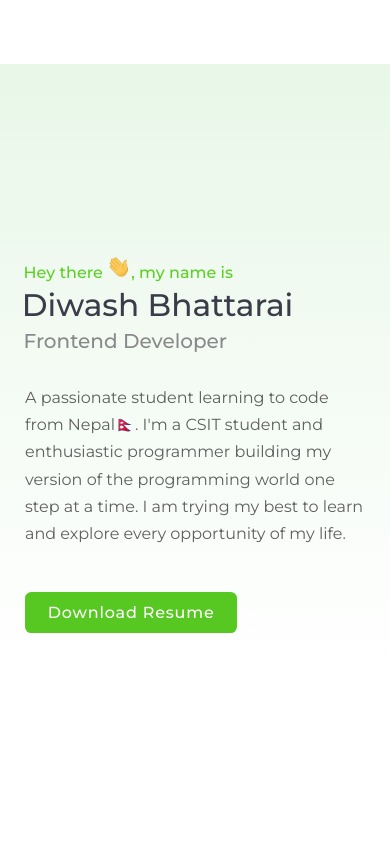
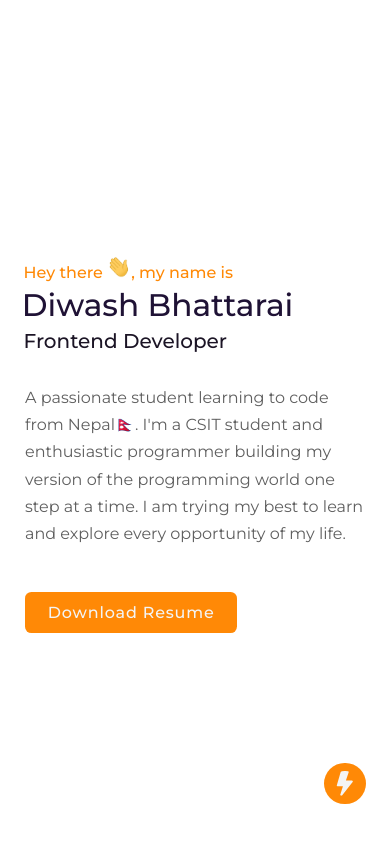
Before and after one commit to diwashbhattarai999/db-portfolio, a React (Create React App) app: page / in a window 390 px wide. Shown: the top 844 px of the page. Built offline with nearby package versions, Linux system fonts and the light colour scheme.

Commit message:
added all sections

```diff
--- a/package.json
+++ b/package.json
@@ -10,6 +10,7 @@
     "react-dom": "^18.2.0",
     "react-icons": "^4.7.1",
     "react-scripts": "5.0.1",
+    "react-scroll": "^1.8.9",
     "web-vitals": "^2.1.4"
   },
   "scripts": {
--- /dev/null
+++ b/src/DarkMode.css
@@ -0,0 +1,55 @@
+.light {
+
+  --bg-primary: #ffffff;
+  --bg-secondary: #ececff;
+  --home-primary: #ffffff;
+
+  --nav-primary: transparent;
+  --nav-secondary: #ffffff1a;
+  --nav-link: #f9f9f9;
+
+  --btn-primary: #ff8906;
+  --btn-text: #f4f4f4;
+
+  --color-primary: #1f1235;
+  --color-secondary: #1b1425;
+  --color-tertiary: #1b1325;
+  --color-quaternary: #5f5f5f;
+
+  --color-white: #ffffff;
+  --color-white-secondary: #f1f1f1;
+  --color-white-tertiary: #fafafa;
+
+  --color-highlight: #ff8906;
+
+  --box-shadow: 1px 1px 10px rgba(173, 173, 175, 0.2);
+  --box-shadow-hover: 1px 1px 10px rgba(173, 173, 175, 0.6);
+}
+
+.dark {
+
+  --bg-primary:  #0f121a;
+  --bg-secondary: #1b1b23;
+  --home-primary: #0f121a;
+
+  --nav-primary: transparent;
+  --nav-secondary: #ffffff1a;
+  --nav-link: #1b1b23;
+
+  --btn-primary: #ff961d;
+  --btn-text: #fffffe;
+
+  --color-primary: #fdfdfc;
+  --color-secondary: #9c9da8;
+  --color-tertiary: #444444;
+  --color-quaternary: #a7a9be;
+
+  --color-white: #171c28;
+  --color-white-secondary: #f1f1f1;
+  --color-white-tertiary: #171720;
+
+  --color-highlight: #ff961d;
+
+  --box-shadow: 1px 1px 10px rgba(62, 62, 83, 0.2);
+  --box-shadow-hover: 1px 1px 10px rgba(36, 36, 51, 0.6);
+}
--- a/src/components/experience/Eskills.jsx
+++ b/src/components/experience/Eskills.jsx
@@ -4,7 +4,7 @@ const Eskills = ({ skill, skillImg }) => {
   return (
     <div>
       <article className="experience__skills-details">
-        <AiFillCheckCircle />
+        <AiFillCheckCircle className="skill-check"/>
         <div className="experience__skills-img">{skillImg}</div>
         <h4>{skill}</h4>
       </article>
--- a/src/components/experience/Experience.css
+++ b/src/components/experience/Experience.css
@@ -58,6 +58,10 @@
   height: 1.4rem;
 }
 
+.experience__info-container .skill-check{
+  color: var(--color-tertiary);
+}
+
 /* =============== MEDIA QUERIES(MEDIUM DEVICES) =============== */
 @media screen and (max-width: 1024px) {
   .experience__info h1 {
--- a/src/components/footer/Footer.css
+++ b/src/components/footer/Footer.css
@@ -3,7 +3,7 @@
   flex-direction: column;
   align-items: center;
   justify-content: center;
-  background-color: var(--color-white-secondary);
+  background-color: var(--color-white-tertiary);
   padding: 2rem 0 1rem 0;
   width: 100%;
 }
--- a/src/components/footer/Footer.jsx
+++ b/src/components/footer/Footer.jsx
@@ -2,6 +2,7 @@ import React, { useState } from "react";
 import "./Footer.css";
 import { BsGithub, BsInstagram, BsLinkedin } from "react-icons/bs";
 import { IoMdRocket } from "react-icons/io";
+import { animateScroll as Scroll } from "react-scroll";
 
 const Footer = () => {
   const [top, setTop] = useState(false);
@@ -43,7 +44,7 @@ const Footer = () => {
           </a>
         </li>
       </div>
-      <h2>
+      <h2 onClick={() => Scroll.scrollToTop()}>
         <a
           href="#home"
           onMouseEnter={handleMouseEnter}
--- a/src/components/nav/Nav.css
+++ b/src/components/nav/Nav.css
@@ -104,7 +104,7 @@
     right: 0;
     top: 0;
     flex-direction: column;
-    background-color: var(--color-white);
+    background-color: var(--nav-link);
     padding: 6rem 4rem;
     min-height: 100vh;
     max-height: 100vh;
--- a/src/components/nav/Nav.jsx
+++ b/src/components/nav/Nav.jsx
@@ -4,6 +4,7 @@ import { CgMenuRight } from "react-icons/cg";
 import { RxCross2 } from "react-icons/rx";
 import CV from "../../assets/DiwashCv.pdf";
 import { BsGithub, BsInstagram, BsLinkedin } from "react-icons/bs";
+import { Link } from "react-scroll";
 
 const Nav = ({ contentRef }) => {
   const [showNavbar, setShowNavbar] = useState(true);
@@ -40,10 +41,10 @@ const Nav = ({ contentRef }) => {
               setShowNavbar(true);
             }
             navRef.current.style.boxShadow = "1px 1px 10px #7070701a";
-            navRef.current.style.backgroundColor = "#ffffff1a";
+            navRef.current.style.backgroundColor = "var(--nav-secondary)";
           } else {
             navRef.current.style.boxShadow = "";
-            navRef.current.style.backgroundColor = "#e8f7e8";
+            navRef.current.style.backgroundColor = "var(--nav-primary)";
           }
 
           setLastScrollY(window.scrollY);
@@ -81,15 +82,15 @@ const Nav = ({ contentRef }) => {
       ref={navRef}
       className={`nav__container  ${showNavbar ? "active" : "hidden"}`}
     >
-      <a
-        href="#home"
+      <Link
+        to="home"
         className="nav__logo"
         onClick={() => {
           setNavActive("#home");
         }}
       >
         DB
-      </a>
+      </Link>
       <div className={`nav__links ${!menuIcon && "nav__close"}`} ref={linkRef}>
         <a
           href="#about"
--- a/src/components/portfolio/Portfolio.css
+++ b/src/components/portfolio/Portfolio.css
@@ -54,7 +54,7 @@
   border-radius: var(--border-radius);
   z-index: 2;
   mix-blend-mode: screen;
-  opacity: 0.5;
+  opacity: 0.2;
 }
 
 .project__img img {
@@ -75,7 +75,7 @@
 }
 
 .project__details p {
-  background: var(--nav-primary);
+  background: var(--bg-secondary);
   border-radius: 0.4rem;
   box-shadow: var(--box-shadow);
   padding: 0.6rem;
@@ -143,7 +143,7 @@
   }
 
   .project__details h3{
-    color: var(--color-white);
+    color: var(--color-white-secondary);
   }
 
   .project__details p {
--- a/src/components/social/RightSocial.js
+++ b/src/components/social/RightSocial.js
@@ -1,9 +1,13 @@
 import { useEffect, useState } from "react";
 import { BsLightningFill } from "react-icons/bs";
 import "./Social.css";
+import "../../DarkMode.css";
 
 const RightSocial = () => {
   const [scroll, setScroll] = useState(false);
+  const [darkMode, setDarkMode] = useState("light");
+
+  /* ========== SCROLL DOWN AND UP ========== */
 
   useEffect(() => {
     const handleScroll = () => {
@@ -14,12 +18,24 @@ const RightSocial = () => {
     window.addEventListener("scroll", handleScroll);
   });
   const href = scroll ? "#" : "#about";
+  /* ========== END SCROLL DOWN AND UP ========== */
+
+  /* ========== DARK MODE ========== */
+  document.body.className = darkMode;
+  const handleClick = () => {
+    darkMode === "light" ? setDarkMode("dark") : setDarkMode("light");
+  };
+
+  /* ========== END DARK MODE ========== */
 
   return (
     <div className="social__container social__right">
       <div className="social__line"></div>
 
-      <BsLightningFill className="dark__mode social__link" />
+      <BsLightningFill
+        className="dark__mode social__link"
+        onClick={handleClick}
+      />
       <a href={href} className="scroll__down">
         {scroll ? "Scroll Up" : "Scroll Down"}
       </a>
--- a/src/components/social/Social.css
+++ b/src/components/social/Social.css
@@ -17,7 +17,6 @@
   height: 2rem;
   background-color: var(--color-tertiary);
 }
-
 
 /* ====================  Social left ==================== */
 .social__left {
@@ -63,6 +62,30 @@
 /* =============== MEDIA QUERIES(SMALL DEVICES) =============== */
 @media screen and (max-width: 768px) {
   .social__container {
+    /* background-color: var(--color-highlight); */
+    right: 2rem;
+    bottom: 0;
+    top: 90%;
+    padding: 0.2rem;
+  }
+
+  .social__left,
+  .social__line,
+  .scroll__down {
     display: none;
   }
+
+  .dark__mode {
+    background-color: var(--color-highlight);
+    width: 2.6rem;
+    height: 2.6rem;
+    border-radius: 50%;
+    padding: .5rem;
+    color: var(--btn-text);
+  }
+  .dark__mode:hover{
+    color: var(--color-primary);
+    background-color: transparent;
+    border: 2px solid var(--btn-primary);
+  }
 }
--- a/src/index.css
+++ b/src/index.css
@@ -10,33 +10,11 @@
   text-decoration: none;
 }
 
-
 :root {
-  --bg-primary: #ffffff;
-  --home-primary: linear-gradient(
-    180deg,
-    #e8f7e8 0%,
-    rgba(255, 255, 255, 0) 80%
-  );
-  --nav-primary: #e8f7e8;
-  --btn-primary: #56c821;
-
-  --color-primary: #3b3c49;
-  --color-secondary: #89898c;
-  --color-tertiary: #adadaf;
-  --color-quaternary: #5f5f5f;
-  --color-white: #ffffff;
-  --color-white-secondary: #f1f1f1;
-  --color-white-tertiary: #fafafa;
-  --color-highlight: #5ad023;
-
   --nav-height: 4rem;
   --nav-shadow: 0 0 10px 10px #7070701a;
 
   --border-radius: 4px;
-
-  --box-shadow: 1px 1px 10px rgba(173, 173, 175, 0.2);
-  --box-shadow-hover: 1px 1px 10px rgba(173, 173, 175, 0.6);
 
   --font-xs: 16px;
   --font-sm: 18px;
@@ -100,7 +78,7 @@ h3 {
   color: var(--color-secondary);
 }
 
-h5{
+h5 {
   color: var(--color-highlight);
 }
 
@@ -117,7 +95,6 @@ section {
   padding: 100px 0;
   max-width: 1000px;
 }
-
 
 section h5 {
   font-size: var(--font-xs);
@@ -146,7 +123,7 @@ a:hover {
   width: max-content;
   display: inline-block;
   background-color: var(--btn-primary);
-  color: var(--color-white);
+  color: var(--btn-text);
   border: 2px solid transparent;
   padding: 0.3rem 1.3rem;
   letter-spacing: 0.05rem;
@@ -175,7 +152,6 @@ img {
   user-select: none;
 }
 
-
 /* =============== MEDIA QUERIES(MEDIUM DEVICES) =============== */
 @media screen and (max-width: 1080px) {
   .db__main,
```
Also changed, not shown: 2 other files (tests, documents, lock files or other folders).
